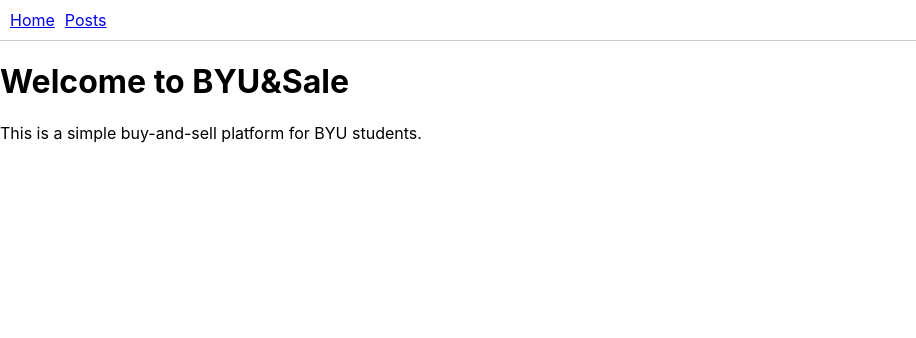
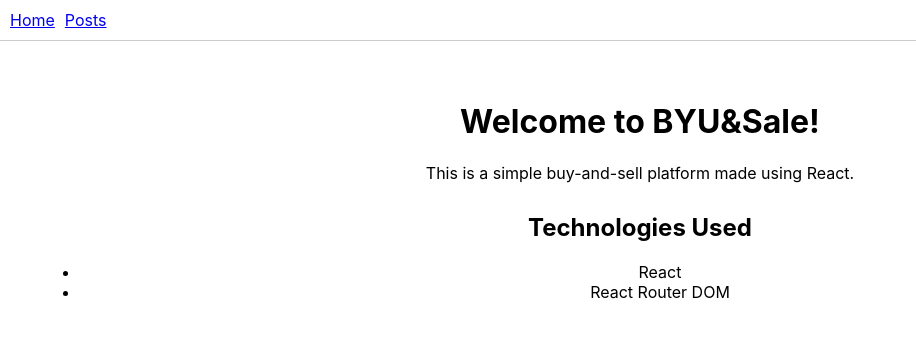
Before and after one commit to Joseph70k/learn-front-end, a React (Create React App) app in the folder 5-tutorial/: page / in a window 1280 px wide. Shown: the top 338 px of the page, without its empty margins (0-916 px from the left). Built offline with nearby package versions, Linux system fonts and the light colour scheme.

Commit message:
Add css styles simply

```diff
--- a/5-tutorial/src/App.css
+++ b/5-tutorial/src/App.css
@@ -1,38 +1,8 @@
-.App {
+.index-page {
+  padding: 40px;
   text-align: center;
 }
 
-.App-logo {
-  height: 40vmin;
-  pointer-events: none;
+.index-section {
+  margin-top: 30px;
 }
-
-@media (prefers-reduced-motion: no-preference) {
-  .App-logo {
-    animation: App-logo-spin infinite 20s linear;
-  }
-}
-
-.App-header {
-  background-color: #282c34;
-  min-height: 100vh;
-  display: flex;
-  flex-direction: column;
-  align-items: center;
-  justify-content: center;
-  font-size: calc(10px + 2vmin);
-  color: white;
-}
-
-.App-link {
-  color: #61dafb;
-}
-
-@keyframes App-logo-spin {
-  from {
-    transform: rotate(0deg);
-  }
-  to {
-    transform: rotate(360deg);
-  }
-}
--- a/5-tutorial/src/pages/Index.js
+++ b/5-tutorial/src/pages/Index.js
@@ -1,8 +1,18 @@
+import '../App.css';
+
 function Index() {
   return (
-    <div>
-      <h1>Welcome to BYU&Sale</h1>
-      <p>This is a simple buy-and-sell platform for BYU students.</p>
+    <div className="index-page">
+      <h1>Welcome to BYU&Sale!</h1>
+      <p>This is a simple buy-and-sell platform made using React.</p>
+
+      <section className="index-section">
+        <h2>Technologies Used</h2>
+        <ul>
+          <li>React</li>
+          <li>React Router DOM</li>
+        </ul>
+      </section>
     </div>
   );
 }
```
